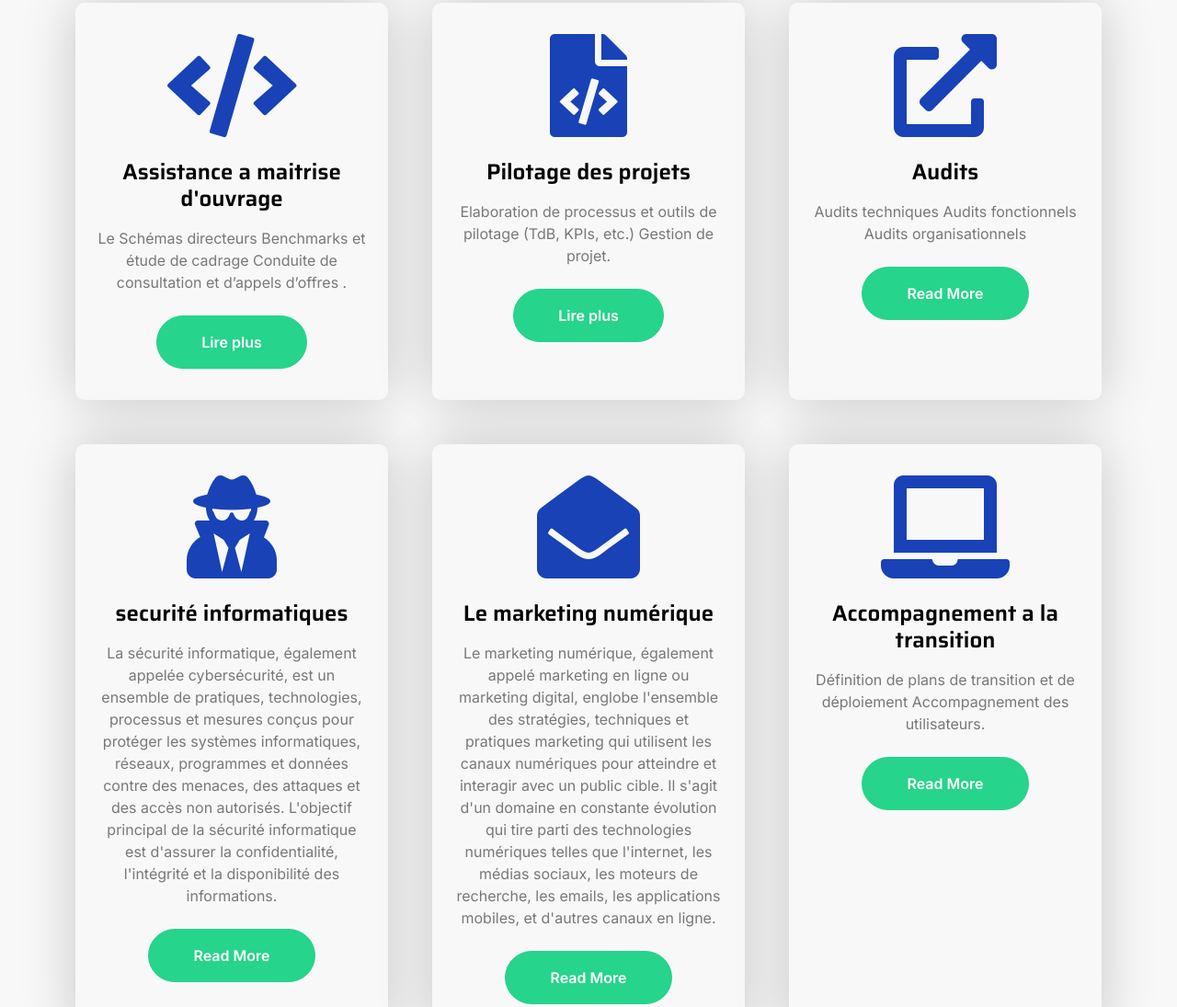
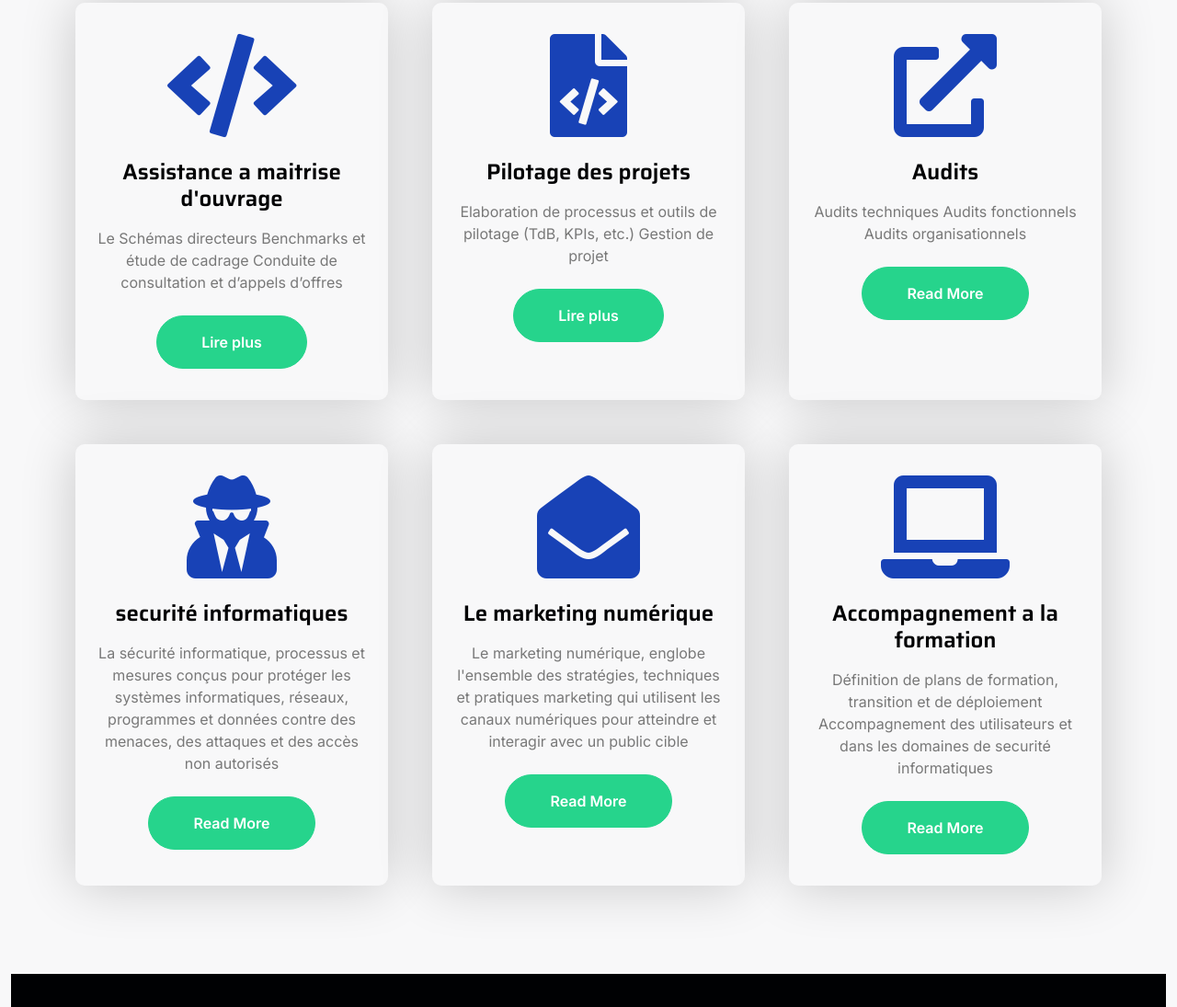
Before and after one commit to MAMAOUTALIBE/sediconsulting, a plain HTML site: page service.html in a window 1280 px wide. Shown: the part 857-1952 px from the top of the page at 92% size. Drawn offline with nearby package versions, Linux system fonts and the light colour scheme.

Commit message:
my first

```diff
--- a/service.html
+++ b/service.html
@@ -204,8 +204,9 @@
                                     <h4 class="mb-3">Assistance a maitrise d'ouvrage</h4>
                                     <p class="mb-4">Le Schémas directeurs
                                         Benchmarks et étude de cadrage
-                                        Conduite de consultation et d’appels d’offres .</p>
-                                    <a href="" class="btn btn-secondary text-white px-5 py-3 rounded-pill">Lire plus</a>
+                                        Conduite de consultation et d’appels d’offres</p>
+                                    <a href="" class="btn btn-secondary text-white px-5 py-3 rounded-pill">Lire
+                                        plus</a>
                                 </div>
                             </div>
                         </div>
@@ -217,8 +218,9 @@
                                     <i class="fa fa-file-code fa-7x mb-4 text-primary"></i>
                                     <h4 class="mb-3"> Pilotage des projets</h4>
                                     <p class="mb-4">Elaboration de processus et outils de pilotage (TdB, KPIs, etc.)
-                                        Gestion de projet.</p>
-                                    <a href="" class="btn btn-secondary text-white px-5 py-3 rounded-pill">Lire plus</a>
+                                        Gestion de projet</p>
+                                    <a href="" class="btn btn-secondary text-white px-5 py-3 rounded-pill">Lire
+                                        plus</a>
                                 </div>
                             </div>
                         </div>
@@ -232,7 +234,8 @@
                                     <p class="mb-4"> Audits techniques
                                         Audits fonctionnels
                                         Audits organisationnels</p>
-                                    <a href="" class="btn btn-secondary text-white px-5 py-3 rounded-pill">Read More</a>
+                                    <a href="" class="btn btn-secondary text-white px-5 py-3 rounded-pill">Read
+                                        More</a>
                                 </div>
                             </div>
                         </div>
@@ -243,15 +246,14 @@
                                 <div class="services-content-icon">
                                     <i class="fas fa-user-secret fa-7x mb-4 text-primary"></i>
                                     <h4 class="mb-3">securité informatiques</h4>
-                                    <p class="mb-4">La sécurité informatique, également appelée cybersécurité, est un
-                                        ensemble de pratiques, technologies, processus et mesures conçus pour protéger
-                                        les
-                                        systèmes informatiques, réseaux, programmes et données contre des menaces, des
-                                        attaques et des accès non autorisés. L'objectif principal de la sécurité
-                                        informatique est d'assurer la confidentialité, l'intégrité et la disponibilité
+                                    <p class="mb-4">La sécurité informatique, processus
+                                        et mesures conçus pour protéger
+                                        les systèmes informatiques, réseaux, programmes et données contre des
+                                        menaces,
                                         des
-                                        informations.</p>
-                                    <a href="" class="btn btn-secondary text-white px-5 py-3 rounded-pill">Read More</a>
+                                        attaques et des accès non autorisés</p>
+                                    <a href="" class="btn btn-secondary text-white px-5 py-3 rounded-pill">Read
+                                        More</a>
                                 </div>
 
                             </div>
@@ -263,17 +265,13 @@
                                 <div class="services-content-icon">
                                     <i class="fa fa-envelope-open fa-7x mb-4 text-primary"></i>
                                     <h4 class="mb-3">Le marketing numérique</h4>
-                                    <p class="mb-4">Le marketing numérique, également appelé marketing en ligne ou
-                                        marketing
-                                        digital, englobe l'ensemble des stratégies, techniques et pratiques marketing
+                                    <p class="mb-4">Le marketing numérique, englobe l'ensemble des stratégies,
+                                        techniques et pratiques marketing
                                         qui
                                         utilisent les canaux numériques pour atteindre et interagir avec un public
-                                        cible. Il
-                                        s'agit d'un domaine en constante évolution qui tire parti des technologies
-                                        numériques telles que l'internet, les médias sociaux, les moteurs de recherche,
-                                        les
-                                        emails, les applications mobiles, et d'autres canaux en ligne.</p>
-                                    <a href="" class="btn btn-secondary text-white px-5 py-3 rounded-pill">Read More</a>
+                                        cible</p>
+                                    <a href="" class="btn btn-secondary text-white px-5 py-3 rounded-pill">Read
+                                        More</a>
                                 </div>
                             </div>
                         </div>
@@ -283,10 +281,13 @@
                             <div class="p-4 text-center services-content">
                                 <div class="services-content-icon">
                                     <i class="fas fa-laptop fa-7x mb-4 text-primary"></i>
-                                    <h4 class="mb-3">Accompagnement a la transition </h4>
-                                    <p class="mb-4">Définition de plans de transition et de déploiement
-                                        Accompagnement des utilisateurs.</p>
-                                    <a href="" class="btn btn-secondary text-white px-5 py-3 rounded-pill">Read More</a>
+                                    <h4 class="mb-3">Accompagnement a la formation </h4>
+                                    <p class="mb-4">Définition de plans de formation, transition et de déploiement
+                                        Accompagnement des utilisateurs et dans les domaines de securité
+                                        informatiques
+                                    </p>
+                                    <a href="" class="btn btn-secondary text-white px-5 py-3 rounded-pill">Read
+                                        More</a>
                                 </div>
                             </div>
                         </div>
```
Also changed, not shown: blog.html (+17 -18 lines), team.html (+11 -11 lines).
